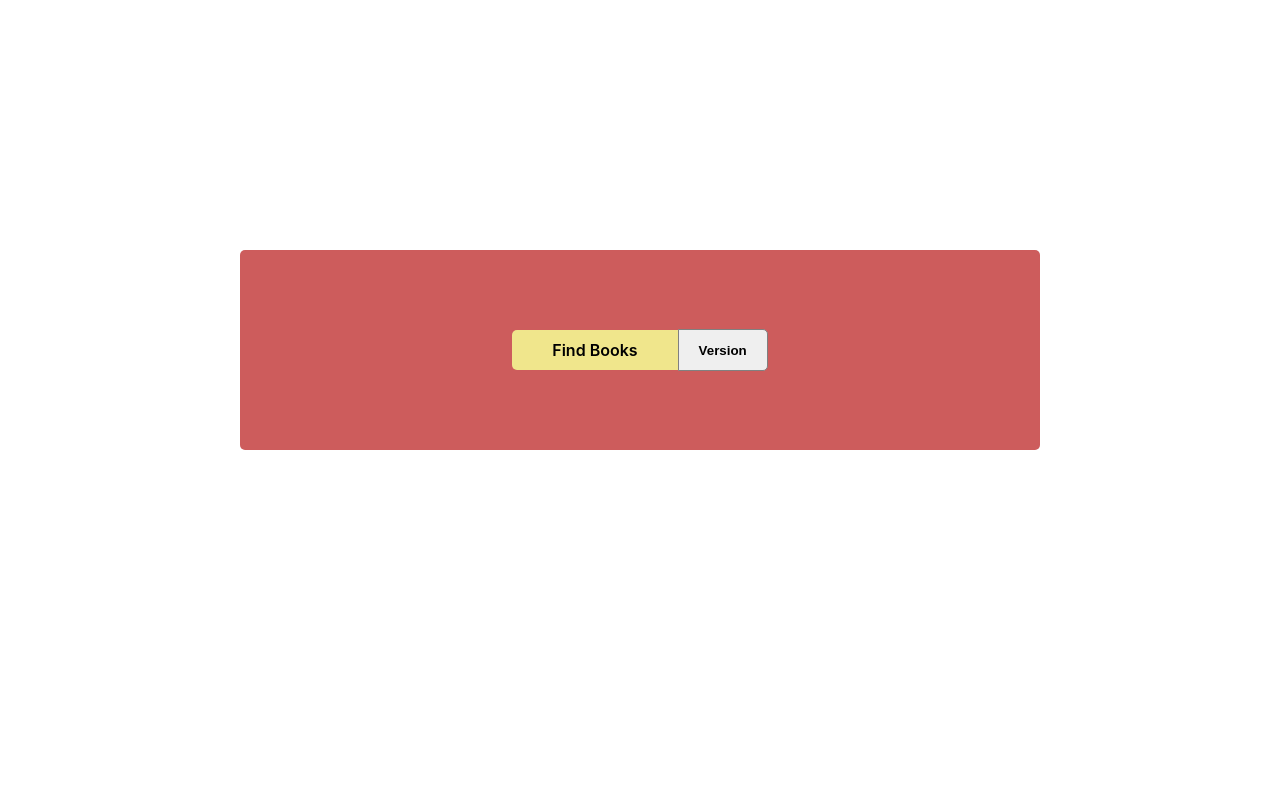
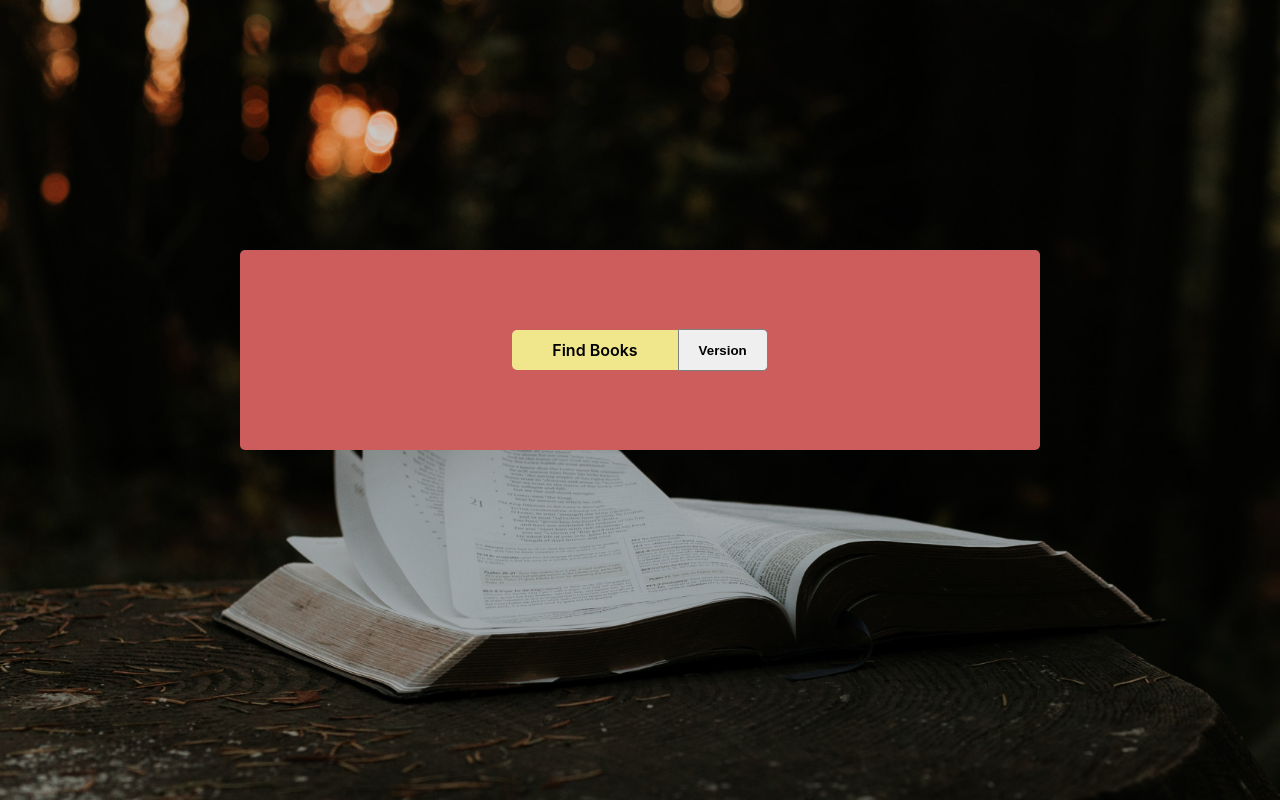
Before and after one commit to D-ote/bible-app, a React (Create React App) app: page /books in a window 1280 px wide. Built offline with nearby package versions, Linux system fonts and the light colour scheme.

Commit message:
feature: passage dependencies

```diff
--- a/src/App.css
+++ b/src/App.css
@@ -18,6 +18,13 @@
 }
 
 /*books*/
+
+.booksBackground {
+  height: 100vh;
+  background-position: center;
+  background-repeat: no-repeat;
+  background-size: cover;
+}
 
 .outerPadding {
   padding: 50px;
@@ -212,6 +219,11 @@ form {
   padding: 20px;
 }
 
+.passageDiv {
+  background-color: rgb(255, 234, 208);
+  height: 100%;
+}
+
 /* version */
 
 .version {
--- a/src/components/books.jsx
+++ b/src/components/books.jsx
@@ -1,14 +1,18 @@
-
-import {Link} from "react-router-dom";
+import { Link } from "react-router-dom";
+import pic from "../img/bibles.jpg"
 
 const Books = () => {
-
-
   return (
-    <div className="outerPadding">
-      <div className="books">
-        <div className="findBooks"><Link to="/findBooks">Find Books</Link></div>
-        <button className="booksBtn"><Link to="/version">Version</Link></button>
+    <div className="booksBackground" style={{backgroundImage: `url(${pic})`}}>
+      <div className="outerPadding">
+        <div className="books">
+          <div className="findBooks">
+            <Link to="/findBooks">Find Books</Link>
+          </div>
+          <button className="booksBtn">
+            <Link to="/version">Version</Link>
+          </button>
+        </div>
       </div>
     </div>
   );
--- a/src/components/chapters.jsx
+++ b/src/components/chapters.jsx
@@ -22,7 +22,7 @@ const Chapters = ({ book }) => {
             {Array.from({ length: book.chapters }, (_, index) => {
                 return (
                   <Link onClick={(e) => navigate(e, book, index + 1)}>
-                <div className="chapterDiv">
+                <div className="chapterDiv" key={index.id}>
                   <div className="chapterNum">{`chapter ${index + 1}`}</div>
                 </div>
             </Link>
--- a/src/components/passage.jsx
+++ b/src/components/passage.jsx
@@ -26,7 +26,7 @@ const Passage = () => {
   }, []);
 
   return (
-    <div className="passageDiv" style={{ backgroundColor: "rgb(255, 234, 208)" }}>
+    <div className="passageDiv">
     <div className="passageHeader">{details.abbrev.en} chapter {chapter}</div>
       <ul className="passage">
         {chapterPassage.map((chapter) => {
```
